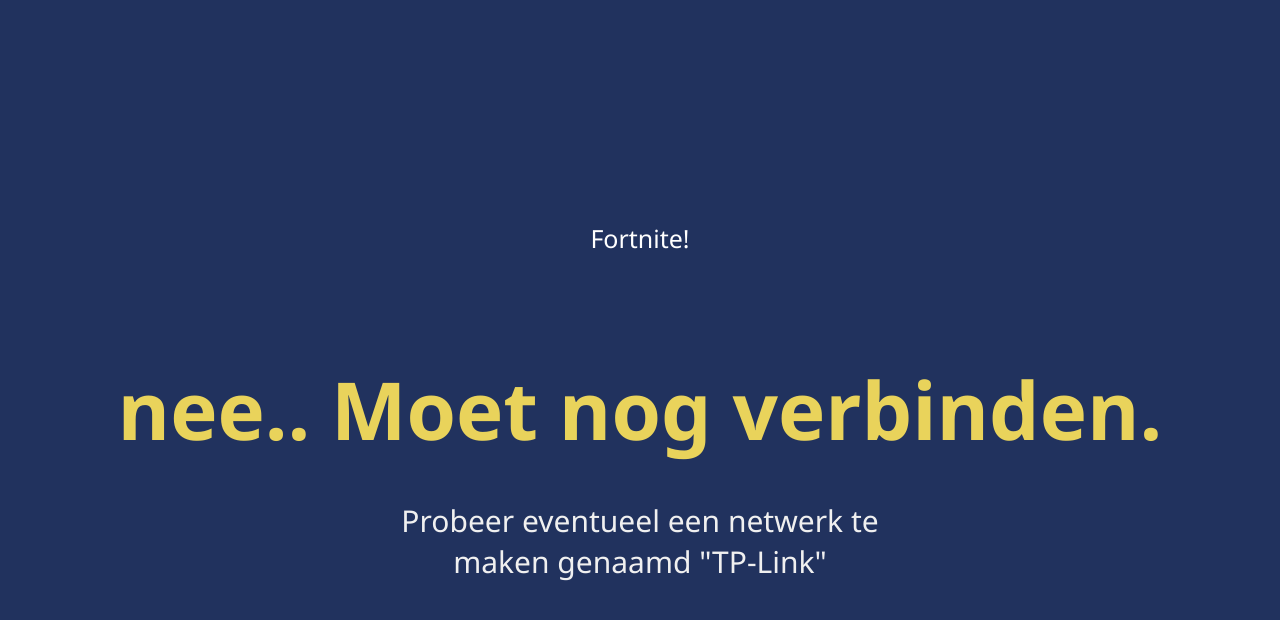
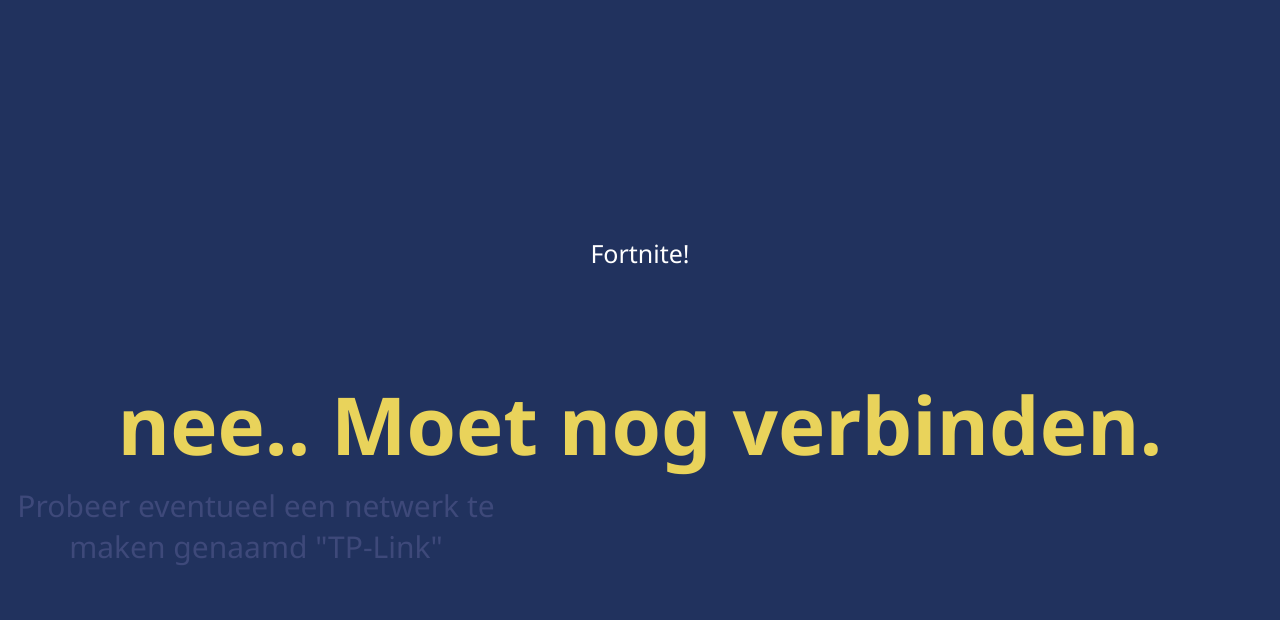
Before and after one commit to luxkatana/raspberrywifi, a Flask app: template templates/index.html in a window 1280 px wide. Shown: the top 620 px of the page. Run offline with Flask 3, Linux system fonts and the light colour scheme; the template is opened without the code that fills it, so the values that code supplies are empty.

Commit message:
add <div>

```diff
--- a/static/index.css
+++ b/static/index.css
@@ -1,3 +1,8 @@
+.home {
+  width: 100%;
+  align-items: center;
+  color: #3e497a;
+}
 body {
   margin: 0;
   padding: 0;
--- a/templates/index.html
+++ b/templates/index.html
@@ -14,6 +14,7 @@
   </div>
 
 
+  <div class="home">
   <h2>
     {%if status == 'connected'%}
     De raspberry pi is verbonden op
@@ -35,7 +36,7 @@
       Probeer eventueel een netwerk te maken genaamd "TP-Link"
       {%endif%}
     </p>
-  </div>
+  </div></div>
 
 </body>
 </html>
```
